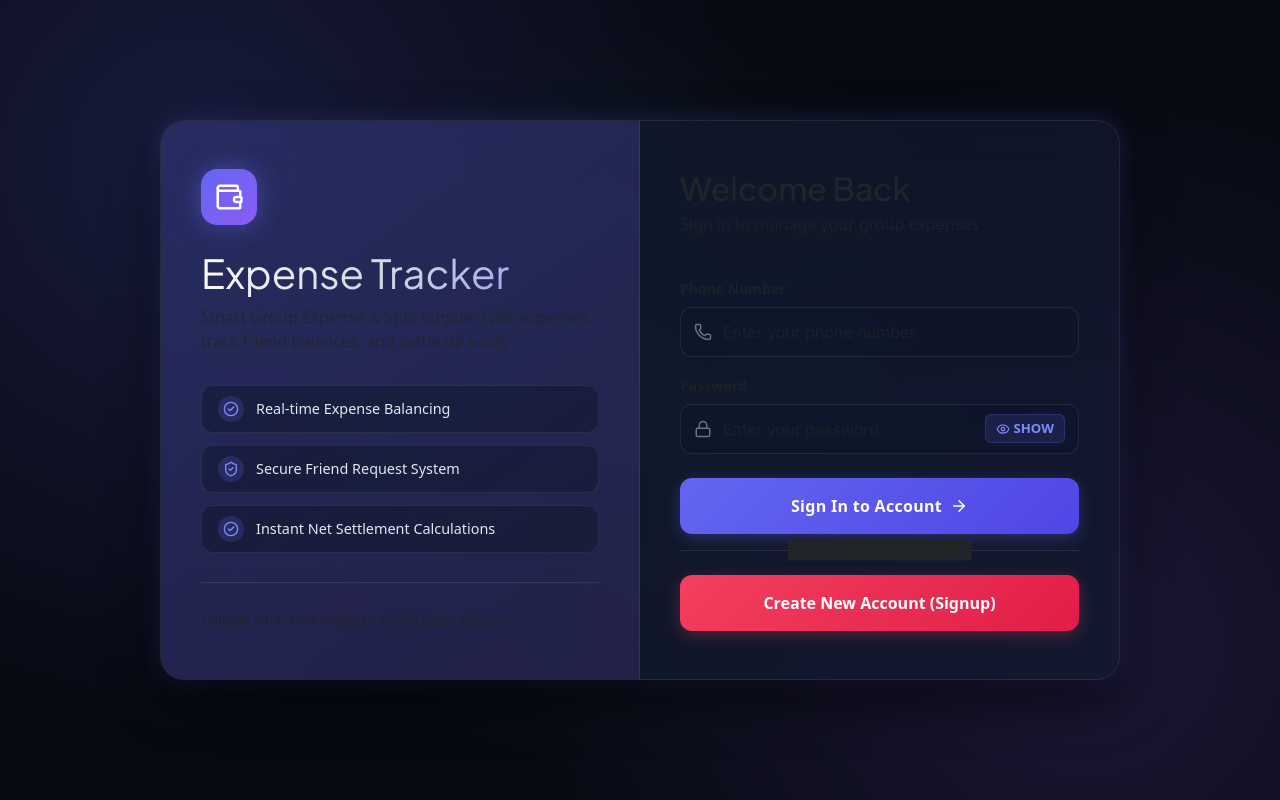
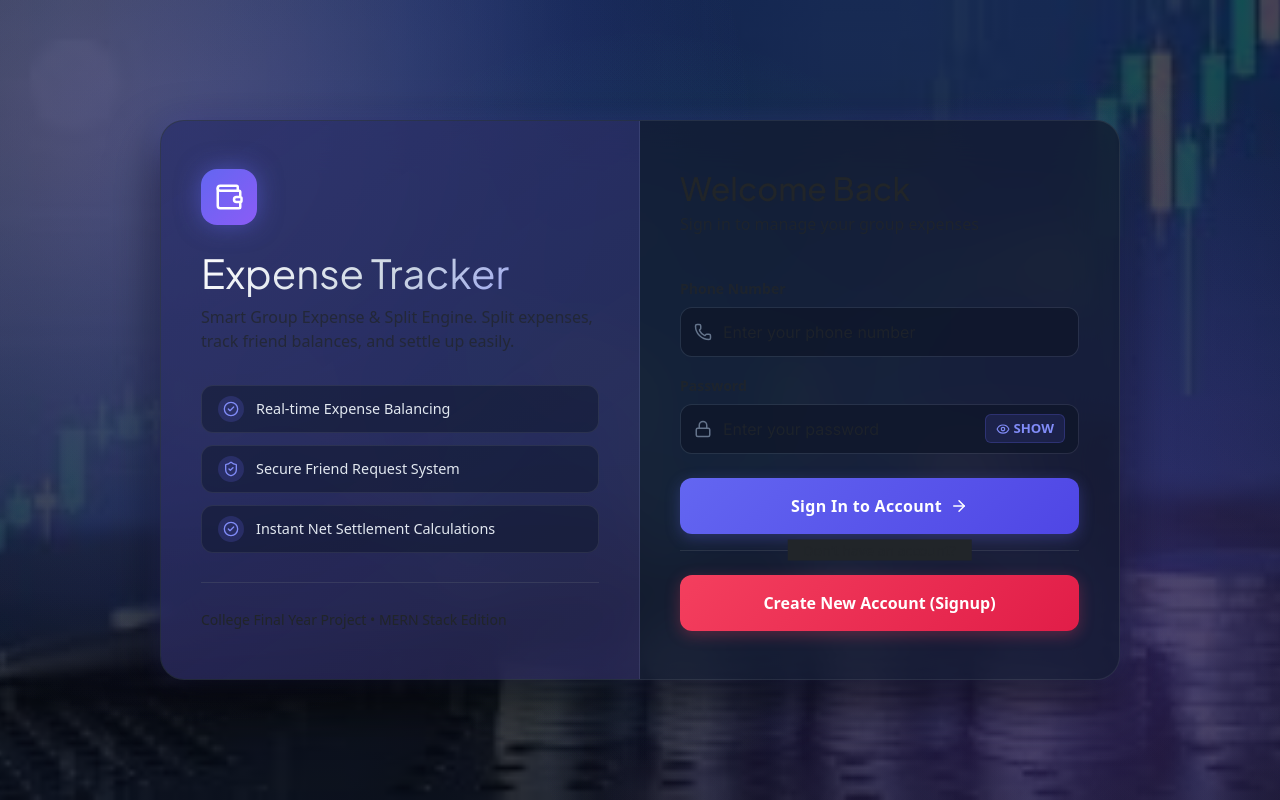
Before and after one commit to zeekreya/expense-tracker-friends, a React (Create React App) app in the folder client/: page / in a window 1280 px wide. Built offline with nearby package versions, Linux system fonts and the light colour scheme.

Commit message:
feat: add finance chart background image to app

```diff
--- a/client/src/index.css
+++ b/client/src/index.css
@@ -50,6 +50,13 @@ html, body {
   width: 100%;
   height: 100%;
   background-color: var(--bg-dark-deep) !important;
+  background-image:
+    linear-gradient(rgba(7, 10, 18, 0.72), rgba(7, 10, 18, 0.82)),
+    url('/finance-bg.jpg');
+  background-size: cover;
+  background-position: center;
+  background-attachment: fixed;
+  background-repeat: no-repeat;
   color: var(--text-main);
   font-family: var(--font-body);
   -webkit-font-smoothing: antialiased;
@@ -87,10 +94,10 @@ h1, h2, h3, h4, h5, h6, .h1, .h2, .h3, .h4, .h5, .h6, .brand-font {
 /* Animated Ambient Glow Orbs background */
 .ambient-bg {
   position: relative;
-  background: radial-gradient(circle at 15% 20%, rgba(99, 102, 241, 0.18) 0%, transparent 45%),
-              radial-gradient(circle at 85% 80%, rgba(139, 92, 246, 0.15) 0%, transparent 45%),
-              radial-gradient(circle at 50% 50%, rgba(16, 185, 129, 0.08) 0%, transparent 50%),
-              var(--bg-dark-deep);
+  background:
+    radial-gradient(circle at 15% 20%, rgba(99, 102, 241, 0.18) 0%, transparent 45%),
+    radial-gradient(circle at 85% 80%, rgba(139, 92, 246, 0.15) 0%, transparent 45%),
+    radial-gradient(circle at 50% 50%, rgba(16, 185, 129, 0.08) 0%, transparent 50%);
   min-height: 100vh;
 }
 
```
Also changed, not shown: client/public/finance-bg.jpg (added).
